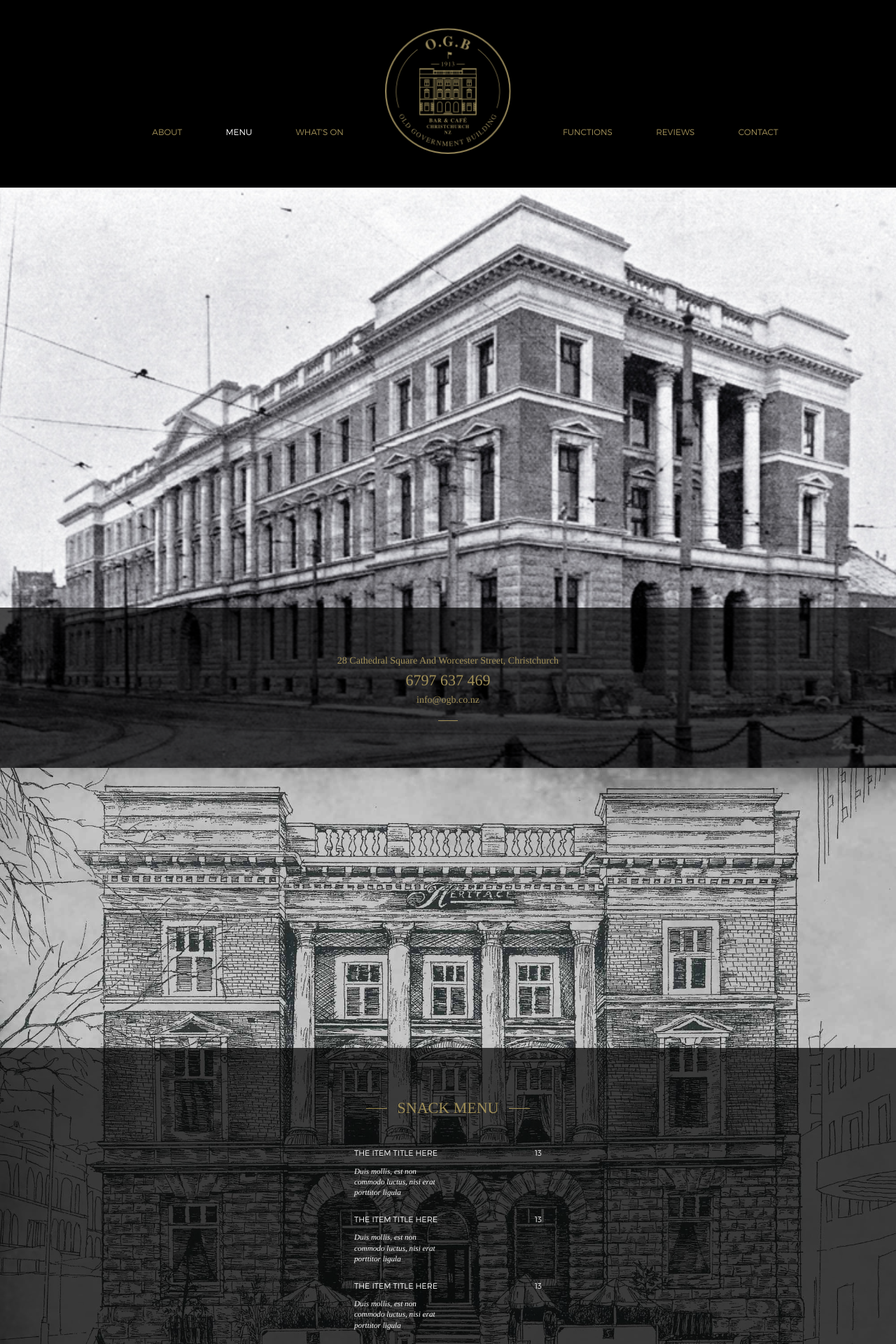
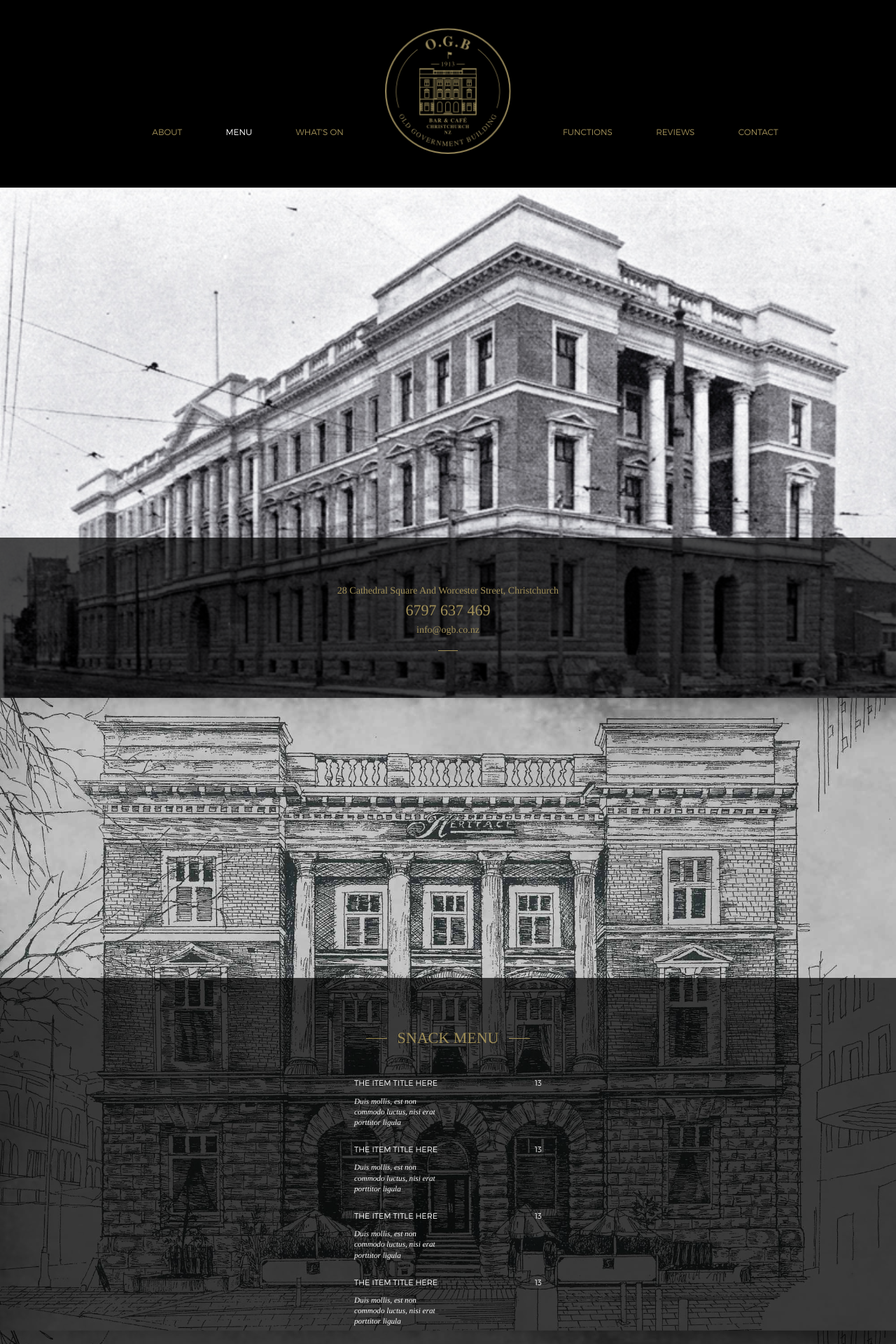
Before and after one commit to planktonWD/ogb, a Jekyll site: the page built from home.html, in a window 1280 px wide. Shown: the top 1920 px of the page at 70% size. Built offline with Jekyll 4.4.1, drawn with Linux system fonts in a browser that asks for light colours; nearby versions of some CDN libraries.

Commit message:
less padding 1st one home page

```diff
--- a/home.html
+++ b/home.html
@@ -4,7 +4,7 @@
 footer: highlight
 ---
 
-<div style="background-image: url({{site.baseurl}}/img/1.jpg); padding-top: 600px !important;" class="parallax fw">
+<div style="background-image: url({{site.baseurl}}/img/1.jpg); padding-top: 500px !important;" class="parallax fw">
 
     <section class="bg-trans fw highlight text-center times">
         <p class="u-mb0">
```
Also changed, not shown: 1 other file.
